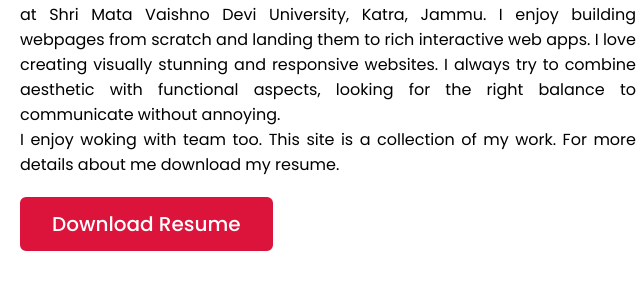
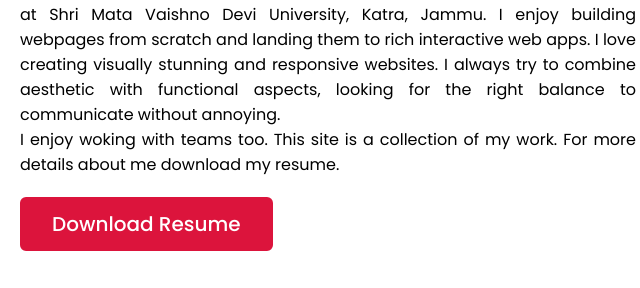
Before and after one commit to karan-sharma-2312/karanresume, a plain HTML site: page index.html in a window 1280 px wide. Shown: the part 1140-1428 px from the top of the page, 564-1204 px from the left. Drawn offline with nearby package versions, Linux system fonts and the light colour scheme.

Commit message:
Update index.html

```diff
--- a/index.html
+++ b/index.html
@@ -55,7 +55,7 @@
                 <div class="column right">
                     <div class="text">Hello 👋! I am <span>Karan Sharma</span></div>
                     <p>Currently in final year Electronics & communication undergraduate student at Shri Mata Vaishno Devi University, Katra, Jammu. I enjoy building webpages from scratch and landing them to rich interactive web apps. I love creating visually stunning and responsive websites. I always try to combine aesthetic with functional aspects, looking for the right balance to communicate without annoying. </p>
-                    <p> I enjoy woking with team too. This site is a collection of my work. For more details about me download my resume.</p>
+                    <p> I enjoy woking with teams too. This site is a collection of my work. For more details about me download my resume.</p>
                     <a href="https://drive.google.com/file/d/1odG3UTmuaBY7vt5Jf47DC_g_x3WwoJcy/view?usp=sharing" target="_blank">Download Resume</a>
                 </div>
             </div>
```
